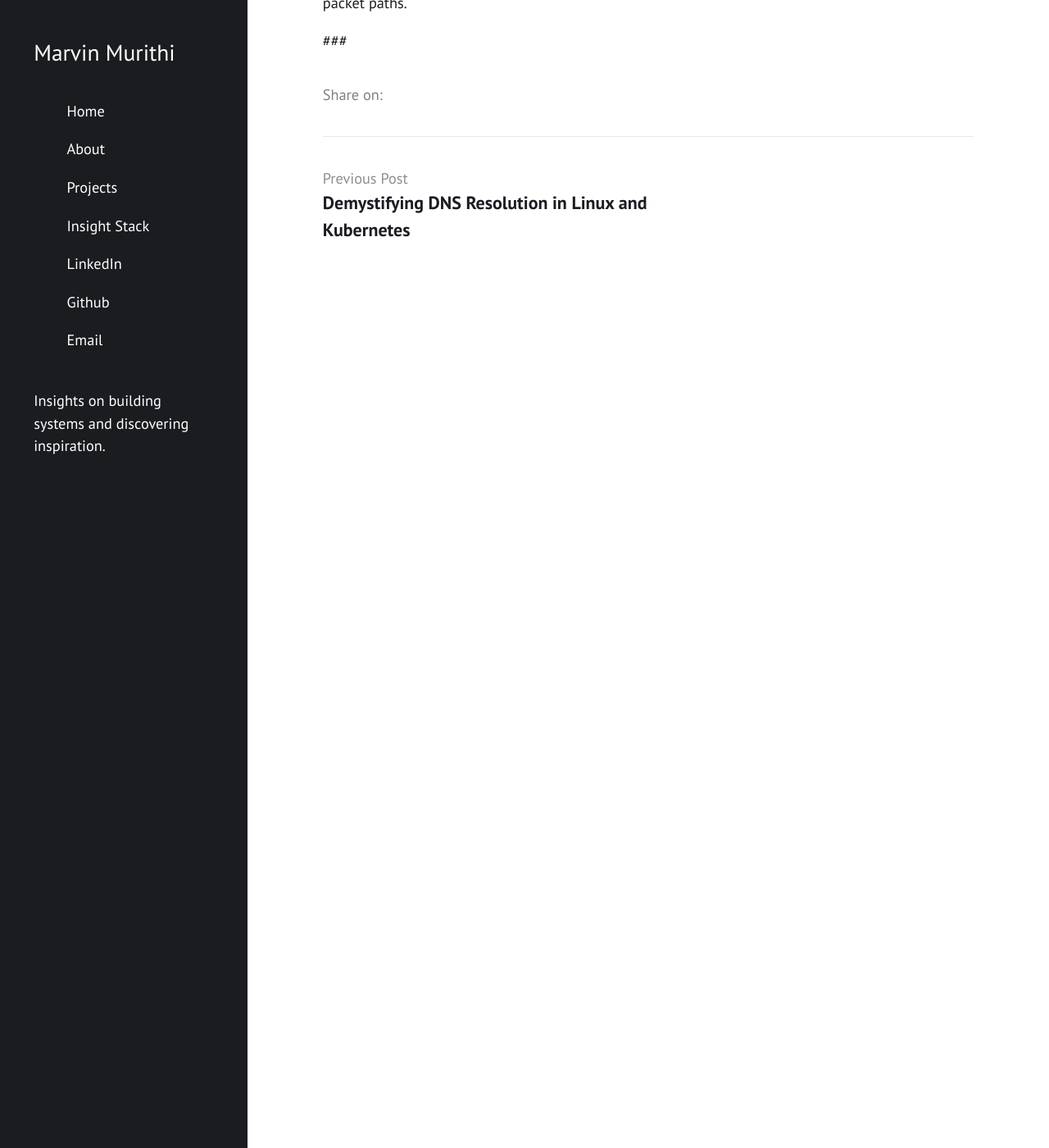
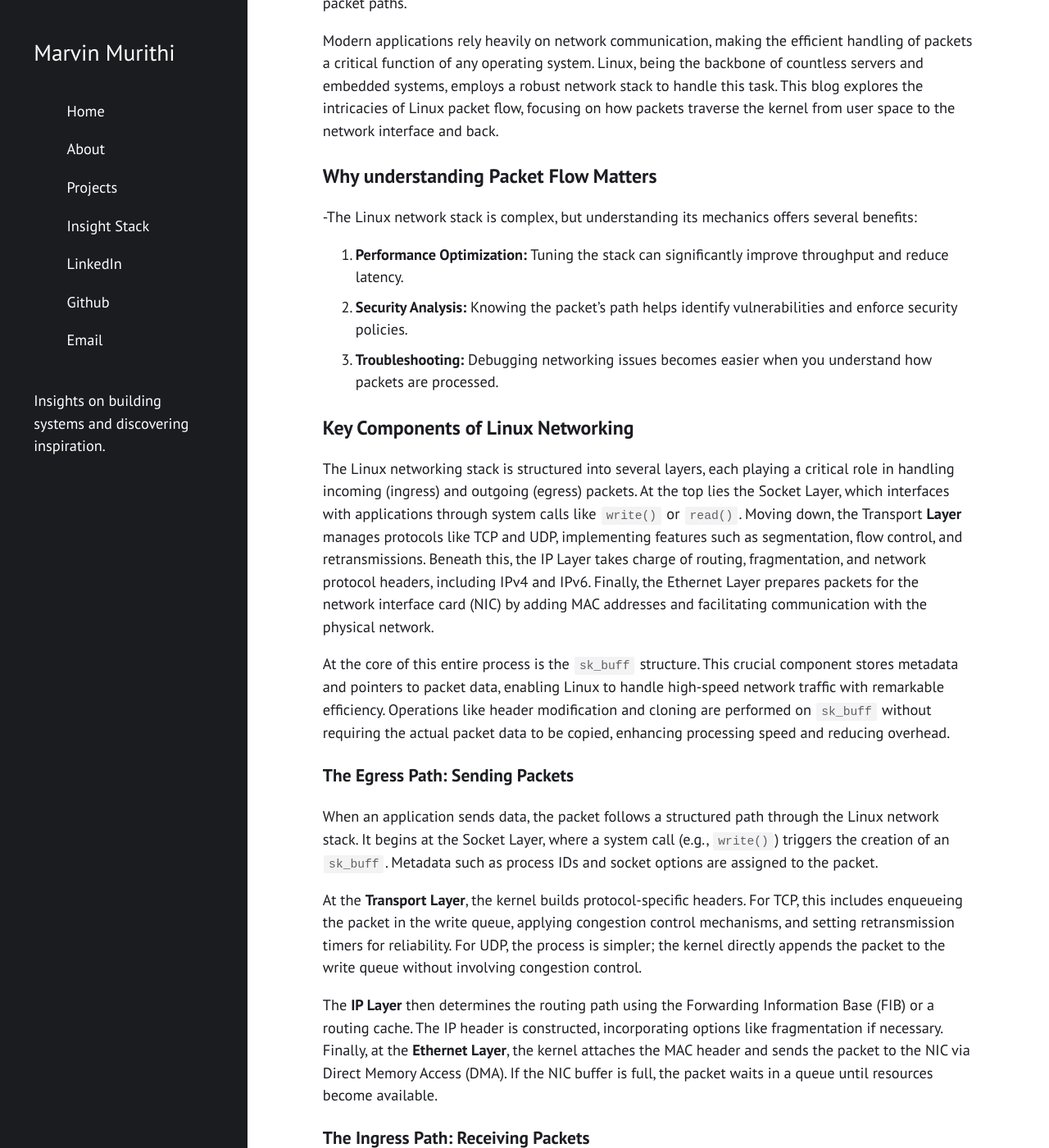
Before and after one commit to rimubytes/marvin, a Jekyll site: the page built from _posts/2024-11-20-linux-packet-flow.md, in a window 1280 px wide and 1400 px high, scrolled down 270 px. Shown: the whole window at 82% size. Built offline with Jekyll 4.4.1, drawn with Linux system fonts in a browser that asks for light colours; nearby versions of some CDN libraries; library files that are not in the unit come from our copies; some of the changed text lies outside the part shown.

Commit message:
docs(blog): add new post about linux packet flow

```diff
--- a/_posts/2024-11-20-linux-packet-flow.md
+++ b/_posts/2024-11-20-linux-packet-flow.md
@@ -11,4 +11,49 @@ Networking is at the heart of modern computing, facilitating communication betwe
 
 <!--more-->
 
-###
+Modern applications rely heavily on network communication, making the efficient handling of packets a critical function of any operating system. Linux, being the backbone of countless servers and embedded systems, employs a robust network stack to handle this task. This blog explores the intricacies of Linux packet flow, focusing on how packets traverse the kernel from user space to the network interface and back.
+
+## Why understanding Packet Flow Matters
+
+-The Linux network stack is complex, but understanding its mechanics offers several benefits:
+
+1. **Performance Optimization:** Tuning the stack can significantly improve throughput and reduce latency.
+2. **Security Analysis:** Knowing the packet's path helps identify vulnerabilities and enforce security policies.
+3. **Troubleshooting:** Debugging networking issues becomes easier when you understand how packets are processed.
+
+## Key Components of Linux Networking
+
+The Linux networking stack is structured into several layers, each playing a critical role in handling incoming (ingress) and outgoing (egress) packets. At the top lies the Socket Layer, which interfaces with applications through system calls like `write()` or `read()`. Moving down, the Transport **Layer** manages protocols like TCP and UDP, implementing features such as segmentation, flow control, and retransmissions. Beneath this, the IP Layer takes charge of routing, fragmentation, and network protocol headers, including IPv4 and IPv6. Finally, the Ethernet Layer prepares packets for the network interface card (NIC) by adding MAC addresses and facilitating communication with the physical network.
+
+At the core of this entire process is the `sk_buff` structure. This crucial component stores metadata and pointers to packet data, enabling Linux to handle high-speed network traffic with remarkable efficiency. Operations like header modification and cloning are performed on `sk_buff` without requiring the actual packet data to be copied, enhancing processing speed and reducing overhead.
+
+### The Egress Path: Sending Packets
+
+When an application sends data, the packet follows a structured path through the Linux network stack. It begins at the Socket Layer, where a system call (e.g., `write()`) triggers the creation of an `sk_buff`. Metadata such as process IDs and socket options are assigned to the packet.
+
+At the **Transport Layer**, the kernel builds protocol-specific headers. For TCP, this includes enqueueing the packet in the write queue, applying congestion control mechanisms, and setting retransmission timers for reliability. For UDP, the process is simpler; the kernel directly appends the packet to the write queue without involving congestion control.
+
+The **IP Layer** then determines the routing path using the Forwarding Information Base (FIB) or a routing cache. The IP header is constructed, incorporating options like fragmentation if necessary. Finally, at the **Ethernet Layer**, the kernel attaches the MAC header and sends the packet to the NIC via Direct Memory Access (DMA). If the NIC buffer is full, the packet waits in a queue until resources become available.
+
+### The Ingress Path: Receiving Packets
+
+When a packet arrives at the NIC, the process is reversed. The **Ethernet Layer** uses DMA to copy the packet into system memory, validating the Ethernet checksum and extracting the MAC address.
+
+The packet then moves to the **IP Layer**, where the kernel validates the IP header and checksum. It applies routing rules to determine the packet's destination. If the packet is addressed to the host, it proceeds to the Transport Layer; otherwise, it is forwarded or dropped.
+
+At the **Transport Layer**, TCP packets are validated for checksum and sequence numbers before being enqueued in the socket’s receive queue for the application to read. UDP packets undergo checksum validation and are mapped to the appropriate socket. Finally, at the Socket Layer, the application reads the packet using system calls like `read()`.
+
+#### Key Challenges in Linux Packet Flow
+
+1. **Latency in High-Speed Networks**:
+   - With increasing network speeds, the Linux kernel's packet processing can become a bottleneck. Techniques like zero-copy or kernel bypass aim to mitigate this.
+
+2. **Efficient Routing and Filtering**
+    - Complex routing rules and firewall configurations can slow down packet flow. Optimizing these processes is essential for high-performance networking.
+
+3. **Security Concerns**
+    - The packet flow must be secured against spoofing, tampering, and attacks like SYN floods.
+
+#### Use cases for Packet Flow Knowledge
+
+Understanding Linux packet flow opens up numerous possibilities. For network observability, tools like `tcpdump`, `perf`, and `bpftrace` enable developers to trace packet paths, making it easier to debug networking issues. For those involved in custom protocol development, knowing packet flow mechanics allows for kernel-level customizations, such as implementing new routing algorithms. System administrators can analyze ingress and egress paths to enforce stricter security policies, hardening the system against potential threats.
```
